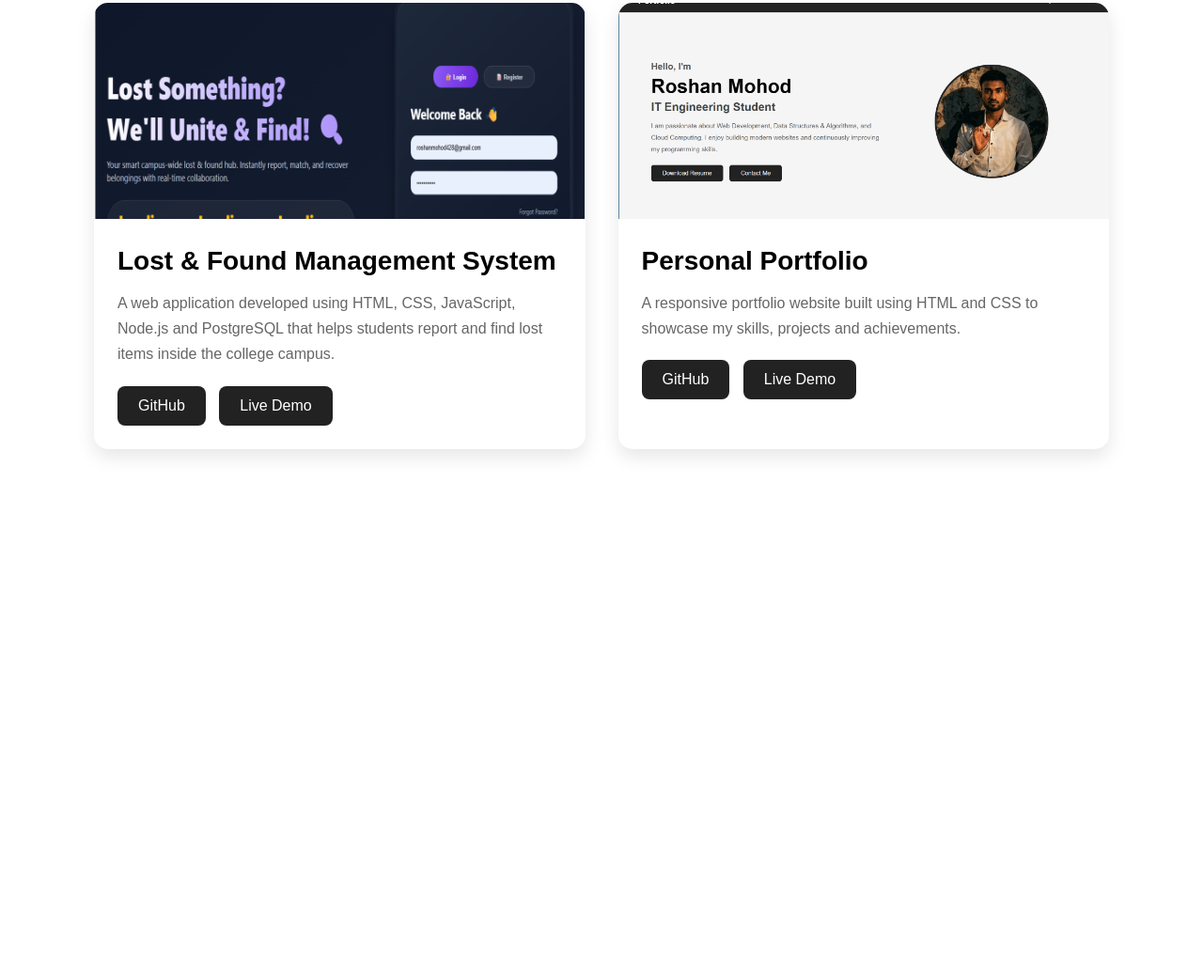
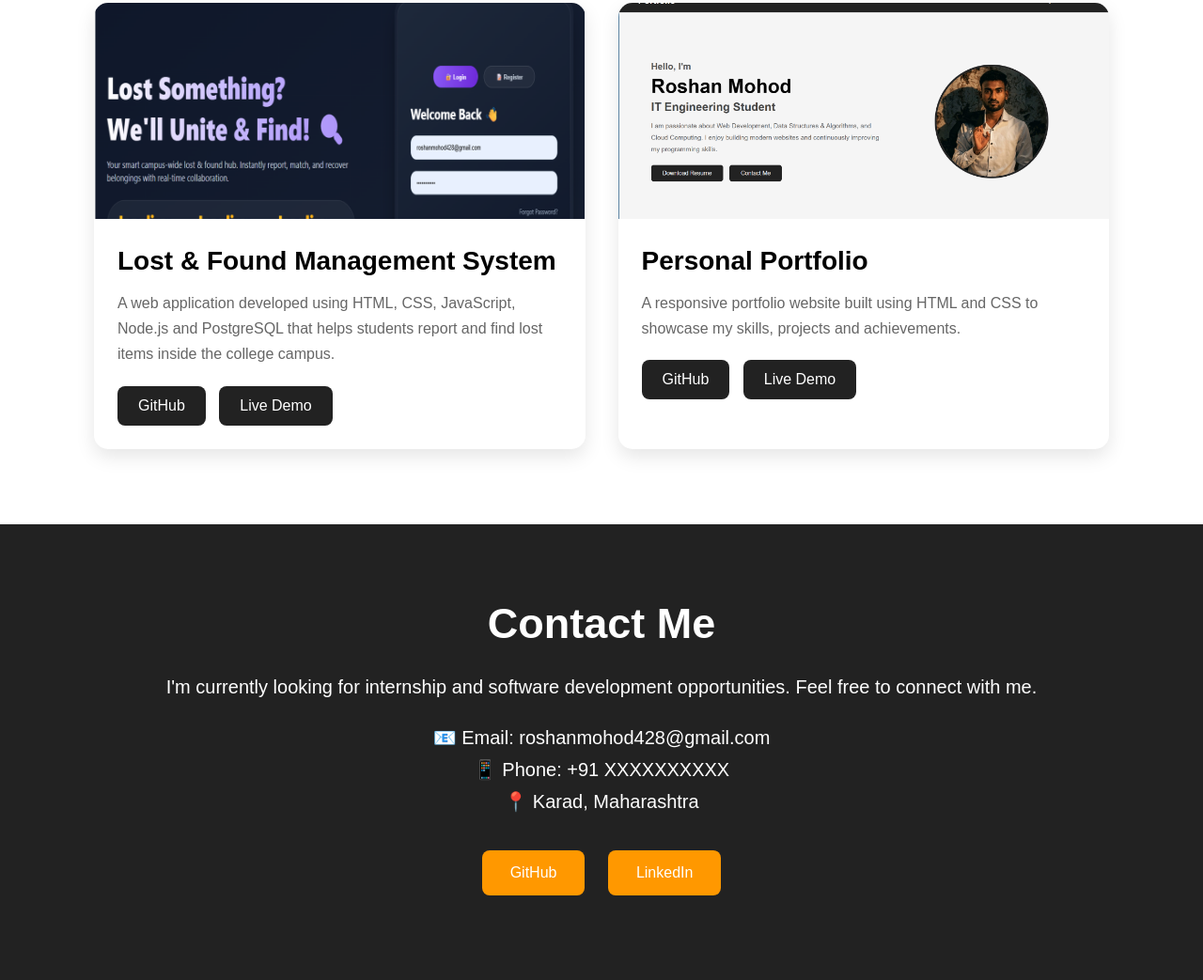
Before and after one commit to RoshanMohod/my-portfolio, a plain HTML site: page index.html in a window 1280 px wide. Shown: the part 2252-3295 px from the top of the page at 94% size. Before the commit the page ends 2810 px from the top, so only its background shows below. Drawn offline with Linux system fonts and the light colour scheme.

Commit message:
add the contach

```diff
--- a/Style.css
+++ b/Style.css
@@ -344,3 +344,45 @@ nav ul li a:hover{
 .project-buttons a:hover{
     background:#ff9800;
 }
+/* Contact */
+
+.contact{
+    padding:80px 100px;
+    background:#222;
+    color:white;
+    text-align:center;
+}
+
+.contact-title h2{
+    font-size:45px;
+    margin-bottom:30px;
+}
+
+.contact-content p{
+    font-size:20px;
+    margin-bottom:20px;
+}
+
+.contact-info{
+    margin:30px 0;
+}
+
+.contact-info p{
+    margin:10px 0;
+}
+
+.social-links a{
+    display:inline-block;
+    margin:10px;
+    padding:15px 30px;
+    background:#ff9800;
+    color:white;
+    text-decoration:none;
+    border-radius:8px;
+    transition:.3s;
+}
+
+.social-links a:hover{
+    background:white;
+    color:#222;
+}
--- a/index.html
+++ b/index.html
@@ -213,6 +213,44 @@
     </div>
 
 </section>
+<section class="contact" id="contact">
+
+    <div class="contact-title">
+        <h2>Contact Me</h2>
+    </div>
+
+    <div class="contact-content">
+
+        <p>
+            I'm currently looking for internship and software development
+            opportunities. Feel free to connect with me.
+        </p>
+
+        <div class="contact-info">
+
+            <p>📧 Email: roshanmohod428@gmail.com</p>
+
+            <p>📱 Phone: +91 XXXXXXXXXX</p>
+
+            <p>📍 Karad, Maharashtra</p>
+
+        </div>
+
+        <div class="social-links">
+
+            <a href="https://github.com/RoshanMohod" target="_blank">
+                GitHub
+            </a>
+
+            <a href="https://linkedin.com/in/YOUR-LINKEDIN" target="_blank">
+                LinkedIn
+            </a>
+
+        </div>
+
+    </div>
+
+</section>
 
     <script src="script.js"></script>
 </body>
```
